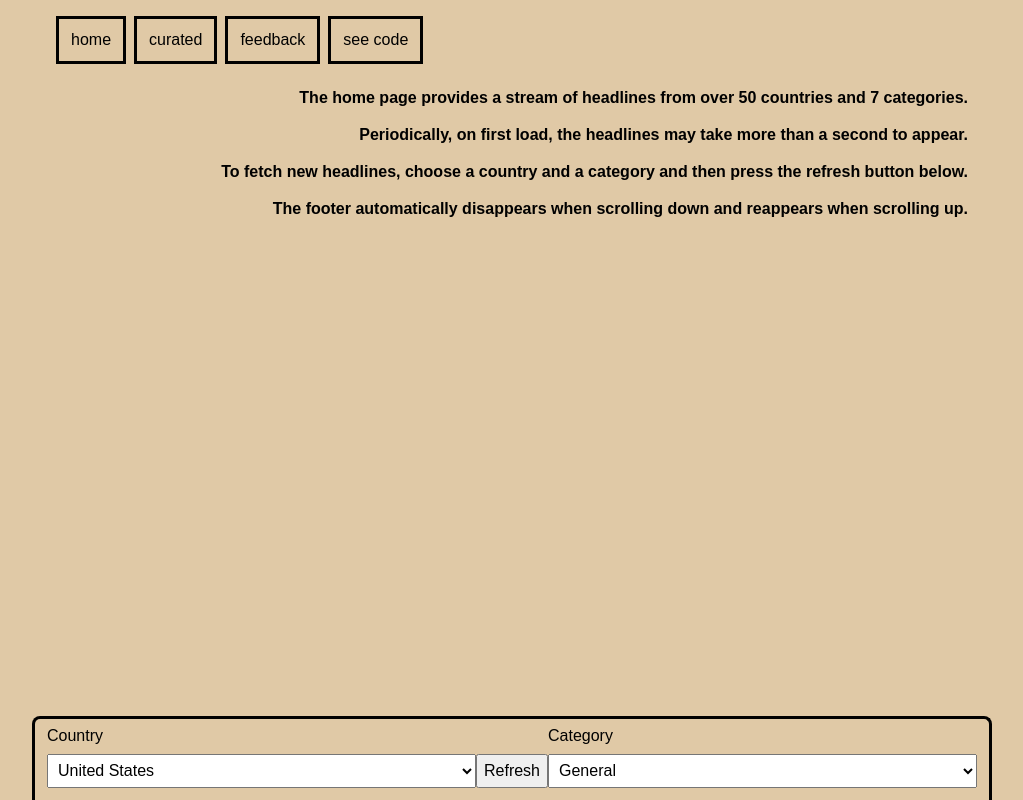
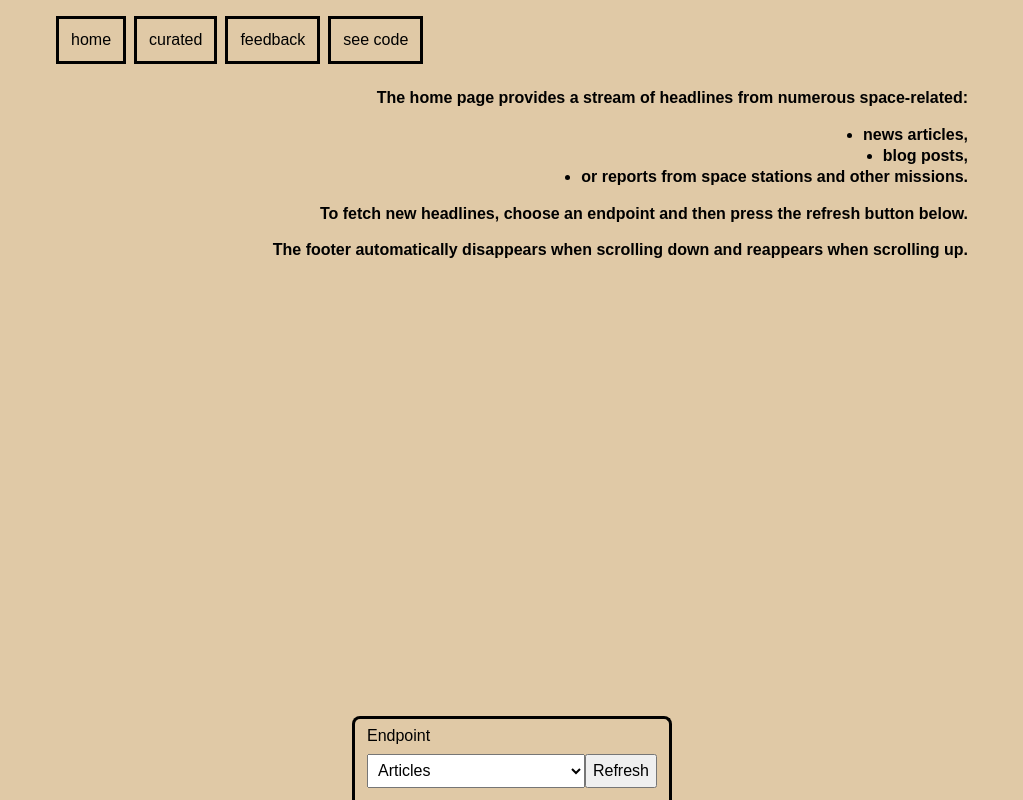
Before and after one commit to hgarciasoftware/headlines-app, a plain HTML site: page index.html in a window 1280 px wide. Shown: the whole page, without its empty margins (128-1151 px from the left). Drawn offline with Linux system fonts and the light colour scheme; no server answers.

Commit message:
Update footer and page description to support new API

```diff
--- a/index.html
+++ b/index.html
@@ -18,7 +18,7 @@
         </nav>
       </header>
       <footer class="old-paper-theme parameter-select-group fixed-bottom">
-        <label for="country" style="grid-area: 1 / 1 / 2 / 2; align-self: center">Country</label>
+        <!-- <label for="country" style="grid-area: 1 / 1 / 2 / 2; align-self: center">Country</label>
         <select id="country" style="grid-area: 2 / 1 / auto / 2">
           <option value="ar">Argentina</option>
           <option value="au">Australia</option>
@@ -74,24 +74,25 @@
           <option value="gb">United Kingdom</option>
           <option value="us" selected>United States</option>
           <option value="ve">Venezuela</option>
+        </select> -->
+        <label for="endpoint" style="grid-area: 1 / 1 / 2 / 2; align-self: center">Endpoint</label>
+        <select id="endpoint" style="grid-area: 2 / 1">
+          <option value="articles" selected>Articles</option>
+          <option value="blogs">Blogs</option>
+          <option value="reports">Reports</option>
         </select>
-        <label for="category" style="grid-area: 1 / 3 / 2 / auto; align-self: center">Category</label>
-        <select id="category" style="grid-area: 2 / 3 / auto / auto">
-          <option value="business">Business</option>
-          <option value="entertainment">Entertainment</option>
-          <option value="general" selected>General</option>
-          <option value="health">Health</option>
-          <option value="science">Science</option>
-          <option value="sports">Sports</option>
-          <option value="technology">Technology</option>
-        </select>
-        <button class="js-refresh-app" style="grid-area: 2 / 2 / auto / 3">Refresh</button>
+        <button class="js-refresh-app" style="grid-area: 2 / 2">Refresh</button>
       </footer>
       <main>
         <section class="page-description bold">
-          <p>The home page provides a stream of headlines from over 50 countries and 7 categories.</p>
-          <p>Periodically, on first load, the headlines may take more than a second to appear.</p>
-          <p>To fetch new headlines, choose a country and a category and then press the refresh button below.</p>
+          <p>The home page provides a stream of headlines from numerous space-related:</p>
+          <ul style="display: flex; flex-direction: column; align-items: flex-end;">
+            <li>news articles,</li>
+            <li>blog posts,</li>
+            <li>or reports from space stations and other missions.</li>
+          </ul>
+          <!-- <p>Periodically, on first load, the headlines may take more than a second to appear.</p> -->
+          <p>To fetch new headlines, choose an endpoint and then press the refresh button below.</p>
           <p>The footer automatically disappears when scrolling down and reappears when scrolling up.</p>
         </section>
         <section class="js-app"></section>
--- a/js/index.js
+++ b/js/index.js
@@ -1,8 +1,8 @@
 document.querySelector('.js-refresh-app').addEventListener('click', () => {
-  const country = document.querySelector('#country').value;
-  const category = document.querySelector('#category').value;
+  // const country = document.querySelector('#country').value;
+  const endpoint = document.querySelector('#endpoint').value;
 
-  fetch(`https://api.spaceflightnewsapi.net/v4/articles/`)
+  fetch(`https://api.spaceflightnewsapi.net/v4/${endpoint}/`)
     .then(res => res.json())
     .then(data => renderArticleData(data.results));
 });
--- a/styles/index.css
+++ b/styles/index.css
@@ -32,8 +32,8 @@ a {
 
 .parameter-select-group {
   display: grid;
-  grid: 1fr 1fr / minmax(0, 1fr) auto minmax(0, 1fr);
-  max-width: inherit;
+  grid: 1fr 1fr / minmax(0, 1fr) auto;
+  max-width: 20rem;
   padding: 0 0.75rem 0.75rem;
   width: inherit;
   border-radius: 0.5rem 0.5rem 0 0;
@@ -89,6 +89,8 @@ a {
 .fixed-bottom {
   position: fixed;
   bottom: 0;
+  left: 50%;
+  transform: translateX(-50%);
   z-index: 9999;
 }
 
```
